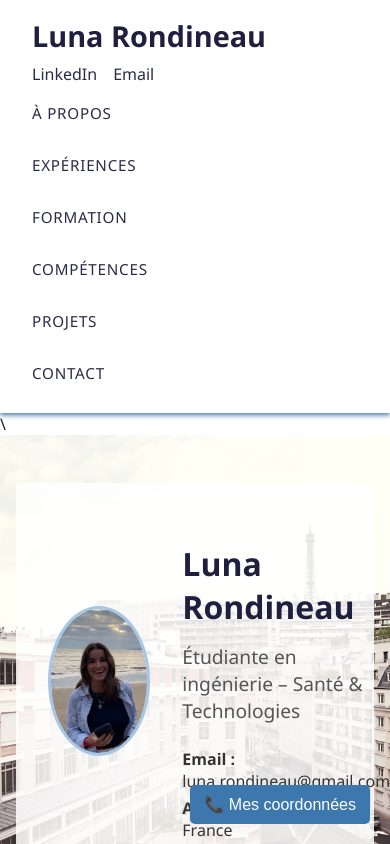
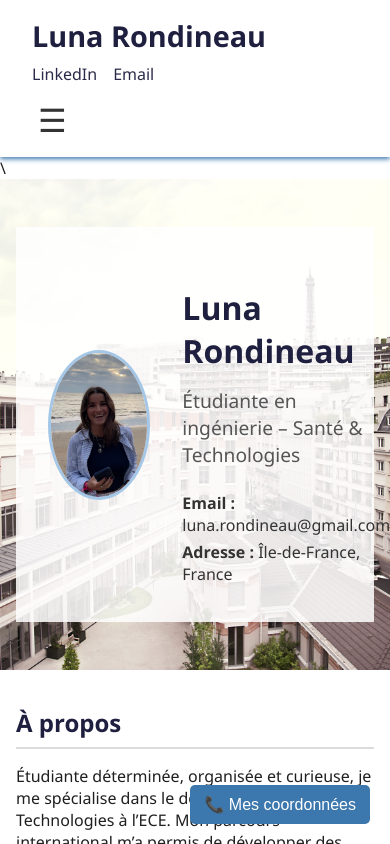
Before and after one commit to lunardn/My-CV-Site, a React (Vite) app in the folder my-cv-site/: page / in a window 390 px wide. Shown: the top 844 px of the page. Built offline with nearby package versions, Linux system fonts and the light colour scheme.

Commit message:
https://github.com/lunardn/My-CV-Site.git

```diff
--- a/my-cv-site/src/App.css
+++ b/my-cv-site/src/App.css
@@ -1,5 +1,3 @@
-/* App.css */
-
 
 html {
   scroll-behavior: smooth;
@@ -66,7 +64,6 @@ nav ul li a {
   text-transform: uppercase;
   letter-spacing: 0.05em;
 }
-
 
 /* === Préface === */
 .preface {
@@ -254,6 +251,55 @@ ul li {
   background-color: #3C77AD;
 }
 
+/* === Menu mobile === */
+.hamburger-menu {
+  position: relative;
+}
+
+.hamburger-icon {
+  font-size: 2rem;
+  background: none;
+  border: none;
+  cursor: pointer;
+  color: #333;
+}
+
+.menu {
+  display: none;
+  position: absolute;
+  top: 100%;
+  left: 0;
+  width: 100%;
+  box-shadow: 0 2px 5px rgba(0, 0, 0, 0.1);
+  background-color: white !important;
+  opacity: 1;
+  backdrop-filter: none;
+}
+
+.menu.open {
+  display: block;
+}
+
+.menu ul {
+  list-style: none;
+  margin: 0;
+  padding: 0;
+}
+
+.menu ul li {
+  border-bottom: 1px solid #ddd;
+}
+
+.menu ul li a {
+  display: block;
+  padding: 1rem;
+  color: #333;
+  text-decoration: none;
+}
+
+.menu ul li a:hover {
+  background-color: #f4f4f4;
+}
 
 /* === Media queries === */
 @media (max-width: 768px) {
@@ -280,4 +326,18 @@ ul li {
     width: 100%;
     padding: 0 1rem;
   }
+
+  nav {
+    display: none;
+  }
+
+  .mobile-menu {
+    display: block;
+  }
 }
+
+@media (min-width: 769px) {
+  .mobile-menu {
+    display: none;
+  }
+}
--- /dev/null
+++ b/my-cv-site/src/components/HamburgerMenu.jsx
@@ -0,0 +1,30 @@
+import React, { useState } from 'react';
+import '../App.css';
+
+const HamburgerMenu = () => {
+  const [isOpen, setIsOpen] = useState(false);
+
+  const toggleMenu = () => {
+    setIsOpen(!isOpen);
+  };
+
+  return (
+    <div className="hamburger-menu">
+      <button className="hamburger-icon" onClick={toggleMenu}>
+        &#9776;
+      </button>
+      <nav className={`menu ${isOpen ? 'open' : ''}`}>
+        <ul>
+          <li><a href="#about">À propos</a></li>
+          <li><a href="#experience">Expériences</a></li>
+          <li><a href="#education">Formation</a></li>
+          <li><a href="#skills">Compétences</a></li>
+          <li><a href="#projects">Projets</a></li>
+          <li><a href="#contact">Contact</a></li>
+        </ul>
+      </nav>
+    </div>
+  );
+};
+
+export default HamburgerMenu;
--- a/my-cv-site/src/components/Header.jsx
+++ b/my-cv-site/src/components/Header.jsx
@@ -1,6 +1,14 @@
-import React from 'react';
+import React, { useState } from 'react';
+import HamburgerMenu from './HamburgerMenu';
+import '../App.css';
 
-const Header = () => (
+
+
+
+const Header = () => {
+  const [isMobile, setIsMobile] = useState(false);
+
+  return (
     <header>
       <div className="header-container">
         <div className="header-left">
@@ -10,7 +18,9 @@ const Header = () => (
             <a href="mailto:luna.rondineau@gmail.com">Email</a>
           </div>
         </div>
-      <nav>
+
+        {/* Menu desktop */}
+        <nav className="desktop-menu">
           <ul>
             <li><a href="#about">À propos</a></li>
             <li><a href="#experience">Expériences</a></li>
@@ -20,8 +30,14 @@ const Header = () => (
             <li><a href="#contact">Contact</a></li>
           </ul>
         </nav>
+
+        {/* Menu mobile */}
+        <div className="mobile-menu">
+          <HamburgerMenu />
+        </div>
       </div>
     </header>
   );
+};
 
 export default Header;
```
Lines whose indentation alone changed are shown as unchanged.
